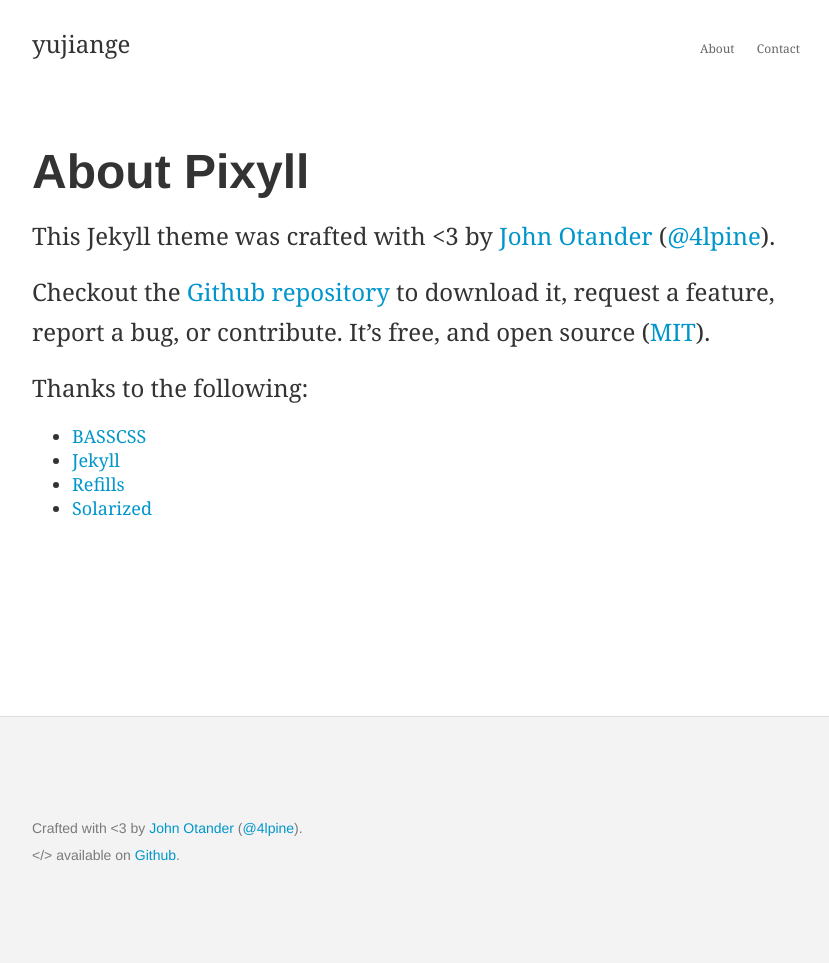
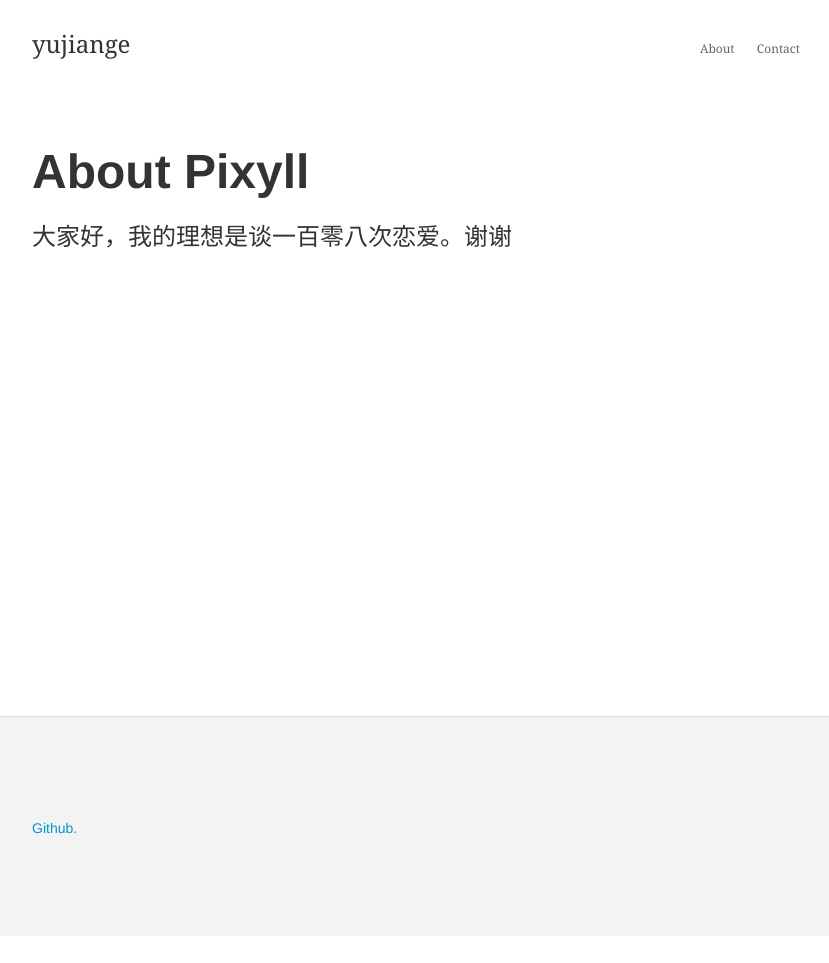
Before and after one commit to yujiange/yujiange.github.io, a Jekyll site: the page built from about.md, in a window 1280 px wide. Shown: the whole page, without its empty margins (224-1053 px from the left). Built offline with Jekyll 4.4.1, drawn with Linux system fonts in a browser that asks for light colours; after the commit the page ends 936 px from its top, so only the background shows below that.

Commit message:
remove ga

```diff
--- a/_includes/footer.html
+++ b/_includes/footer.html
@@ -2,20 +2,8 @@
   <div class="p2 py4 wrap">
     <div class="measure py2">
       <small>
-        Crafted with &lt;3 by <a href="http://johnotander.com">John Otander</a> (<a href="https://twitter.com/4lpine">@4lpine</a>).<br>
-        &lt;/&gt; available on <a href="https://github.com/johnotander/pixyll.git">Github</a>.
+        <a href="https://github.com/yujiange">Github</a>.
       </small>
     </div>
   </div>
 </footer>
-
-<script>
-(function(i,s,o,g,r,a,m){i['GoogleAnalyticsObject']=r;i[r]=i[r]||function(){
-(i[r].q=i[r].q||[]).push(arguments)},i[r].l=1*new Date();a=s.createElement(o),
-m=s.getElementsByTagName(o)[0];a.async=1;a.src=g;m.parentNode.insertBefore(a,m)
-})(window,document,'script','//www.google-analytics.com/analytics.js','ga');
-
-ga('create', 'UA-53548208-1', 'auto');
-ga('send', 'pageview');
-
-</script>
--- a/about.md
+++ b/about.md
@@ -4,16 +4,4 @@
 permalink: /about/
 ---
 
-This Jekyll theme was crafted with <3 by [John Otander](http://johnotander.com)
-([@4lpine](https://twitter.com/4lpine)).
-
-Checkout the [Github repository](https://github.com/johnotander/pixyll) to download it,
-request a feature, report a bug, or contribute. It's free, and open source
-([MIT](http://opensource.org/licenses/MIT)).
-
-Thanks to the following:
-
-* [BASSCSS](http://basscss.com)
-* [Jekyll](http://jekyllrb.com)
-* [Refills](http://refills.bourbon.io/)
-* [Solarized](http://ethanschoonover.com/solarized)
+大家好，我的理想是谈一百零八次恋爱。谢谢
```
Also changed, not shown: _posts/2014-08-14-hello.md (+1 -1 lines), contact.html (+3 -7 lines).
